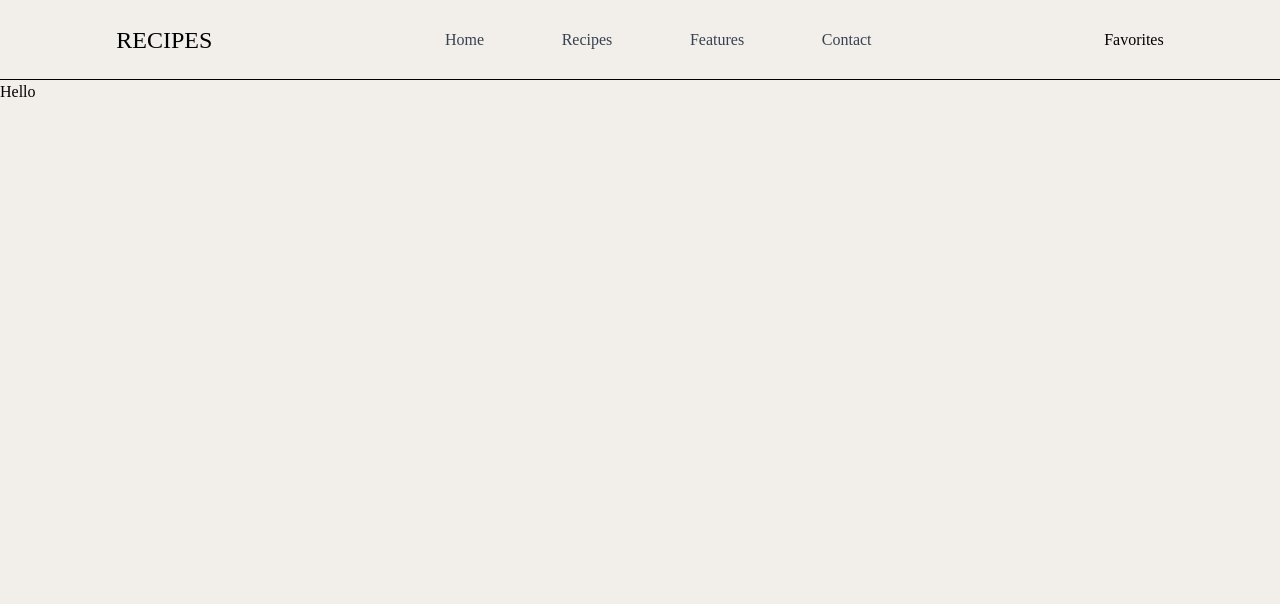
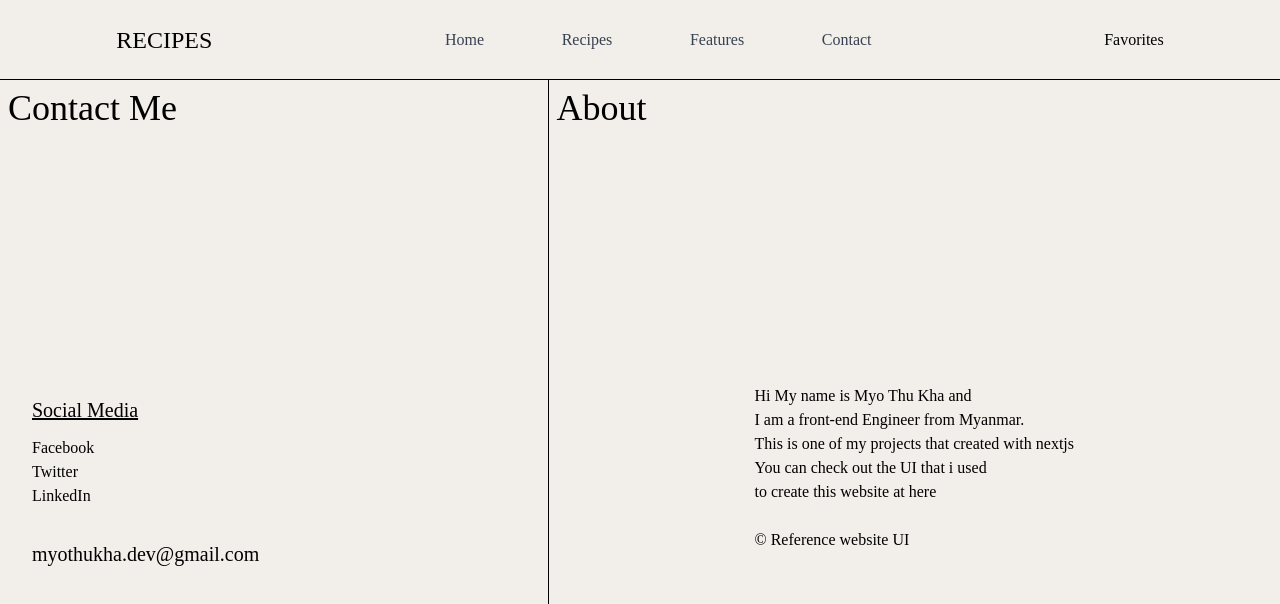
Before and after one commit to MyoThuKha/eatery, a Next.js app: page /contact in a window 1280 px wide. Shown: the top 604 px of the page. Built offline with nearby package versions, Linux system fonts and the light colour scheme.

Commit message:
added contacts lists/about

```diff
--- a/components/choosen.jsx
+++ b/components/choosen.jsx
@@ -22,7 +22,7 @@ const ChoosenItem = ({ dish, detail, onDetail }) => {
   const displayList =
     !detail && ingredients.length > 8 ? ingredients.slice(0, 8) : ingredients;
 
-  const boxStyle = "listBox " + (detail ? "" : "h-80");
+  const boxStyle = "listBox w-48 " + (detail ? "" : "h-80");
 
   return (
     <div className="flex items-center justify-center">
--- a/pages/contact.jsx
+++ b/pages/contact.jsx
@@ -1,7 +1,61 @@
 const Contact = () => {
   return (
-    <div>
-      <div>Hello</div>
+    <div className="grid grid-cols-7 h-screen">
+      <div className="col-span-3 h-full border-r border-black flex items-center relative">
+        <h2 className="text-4xl absolute top-2 left-2">Contact Me</h2>
+        <div className="pt-6 pl-8">
+          <h3 className="text-xl py-3 underline">Social Media</h3>
+          <a
+            href="https://www.facebook.com/myo.t.kha.79"
+            className="block"
+            target="_blank"
+            rel="noreferrer"
+          >
+            Facebook
+          </a>
+          <a
+            href="https://twitter.com/iam_myothukha"
+            className="block"
+            target="_blank"
+            rel="noreferrer"
+          >
+            Twitter
+          </a>
+          <a
+            href="https://www.linkedin.com/in/myo-thu-kha-170077199/"
+            className="block"
+            target="_blank"
+            rel="noreferrer"
+          >
+            LinkedIn
+          </a>
+
+          <div className="text-xl py-8">
+            <a href="mailto:myothukha.dev@gmail.com">myothukha.dev@gmail.com</a>
+          </div>
+        </div>
+      </div>
+      <div className="col-span-4 relative flex justify-center items-center">
+        <div>
+          <h2 className="text-4xl absolute top-2 left-2">About</h2>
+          <p>Hi My name is Myo Thu Kha and</p>
+          <p>I am a front-end Engineer from Myanmar.</p>
+          <p>This is one of my projects that created with nextjs</p>
+          <p>
+            You can check out the UI that i used
+            <br /> to create this website at here
+          </p>
+          <div className="py-6">
+            <a
+              href="https://dribbble.com/shots/17282667-Food-Recipe-Landing?utm_source=Clipboard_Shot&utm_campaign=Izmahsa&utm_content=Food%20Recipe%20Landing&utm_medium=Social_Share&utm_source=Clipboard_Shot&utm_campaign=Izmahsa&utm_content=Food%20Recipe%20Landing&utm_medium=Social_Share"
+              target="_blank"
+              rel="noreferrer"
+            >
+              &copy; Reference website UI
+            </a>
+          </div>
+        </div>
+      </div>
     </div>
   );
 };
--- a/styles/globals.css
+++ b/styles/globals.css
@@ -25,9 +25,6 @@ body {
   @apply border-t border-black;
 }
 
-.customBorder {
-  border: 1.5px solid #000;
-}
 .ctmBorW {
   border-width: 1.5px;
 }
@@ -40,9 +37,12 @@ body {
   @apply border-orange-400 text-orange-400 rounded-full block py-2 w-full font-semibold;
 }
 
+.customBorder {
+  border: 1.5px solid #000;
+}
 .listBox {
   box-shadow: 4px 4px #000;
-  @apply customBorder relative inline-block w-48 overflow-hidden px-5;
+  @apply customBorder relative inline-block overflow-hidden px-5;
 }
 
 .bgImage {
```
